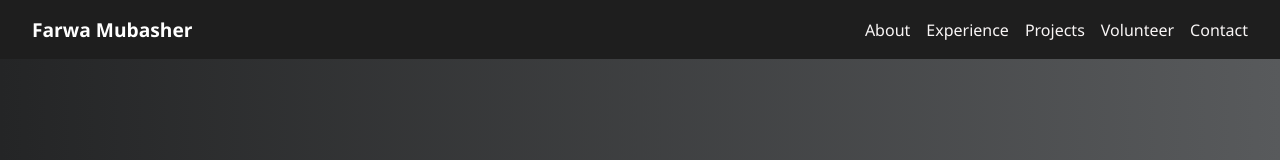
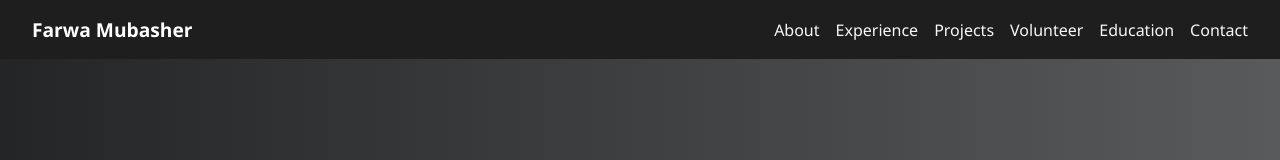
Before and after one commit to farwamubasher/farwamubasher, a React (Create React App) app: page / in a window 1280 px wide. Shown: the top 160 px of the page. Built offline with nearby package versions, Linux system fonts and the light colour scheme.

Commit message:
Added Education

```diff
--- a/src/App.js
+++ b/src/App.js
@@ -5,6 +5,7 @@ import TabWorkExperience from './Components/TabWorkExperience';
 import TabVolunteer from './Components/TabVolunteer';
 import TabContact from './Components/TabContact';
 import TabProjects from './Components/TabProjects';
+import Education  from './Components/Education';
 
 const App = () => {
   const [menuOpen, setMenuOpen] = useState(false);
@@ -36,6 +37,7 @@ const App = () => {
               <li><a onClick={() => scrollToSection('experience')}>Experience</a></li>
               <li><a onClick={() => scrollToSection('projects')}>Projects</a></li>
               <li><a onClick={() => scrollToSection('volunteer')}>Volunteer</a></li>
+              <li><a onClick={() => scrollToSection('education')}>Education</a></li>
               <li><a onClick={() => scrollToSection('contact')}>Contact</a></li>
             </ul>
           </div>
@@ -49,6 +51,7 @@ const App = () => {
         <section id="experience"><TabWorkExperience /></section>
         <section id="projects"><TabProjects /></section>
         <section id="volunteer"><TabVolunteer /></section>
+        <section id="education"><Education /></section>
         <section id="contact"><TabContact /></section>
       </main>
 
--- /dev/null
+++ b/src/Components/Education.js
@@ -0,0 +1,26 @@
+import React from 'react';
+import ProjectCard from './ProjectCard';
+
+const projects = [
+  {
+    title: 'Toronto Metropolitan University',
+    degree: 'Bachelor of Engineering (B.Eng.) in Computer Engineering',
+    description: 'Graduated in 2023 with a major in software engineering.'  //link: 'https://github.com/yourusername/project-one'
+  },
+
+  // Add more projects as needed
+];
+
+const TabProjects = () => (
+  <section id="projects">
+    <h2>Education</h2>
+    <div className="projects-grid">
+      {projects.map((project, index) => (
+        <ProjectCard key={index} {...project} />
+      ))}
+    </div>
+  </section>
+);
+
+
+export default TabProjects;
--- a/src/Components/ProjectCard.js
+++ b/src/Components/ProjectCard.js
@@ -1,10 +1,11 @@
 import React from 'react';
 import './ProjectCard.css';
 
-const ProjectCard = ({ title, description, techStack, link }) => (
+const ProjectCard = ({ title, description, degree, techStack, link }) => (
   <div className="project-card">
     <h3>{title}</h3>
     <p>{description}</p>
+    <p><strong>Degree:</strong> {degree}</p>
     <p><strong>Skills:</strong> {techStack}</p>
     <a href={link} target="_blank" rel="noopener noreferrer">View Project</a>
   </div>
```
Also changed, not shown: 7 other files (tests, documents, lock files or other folders).
